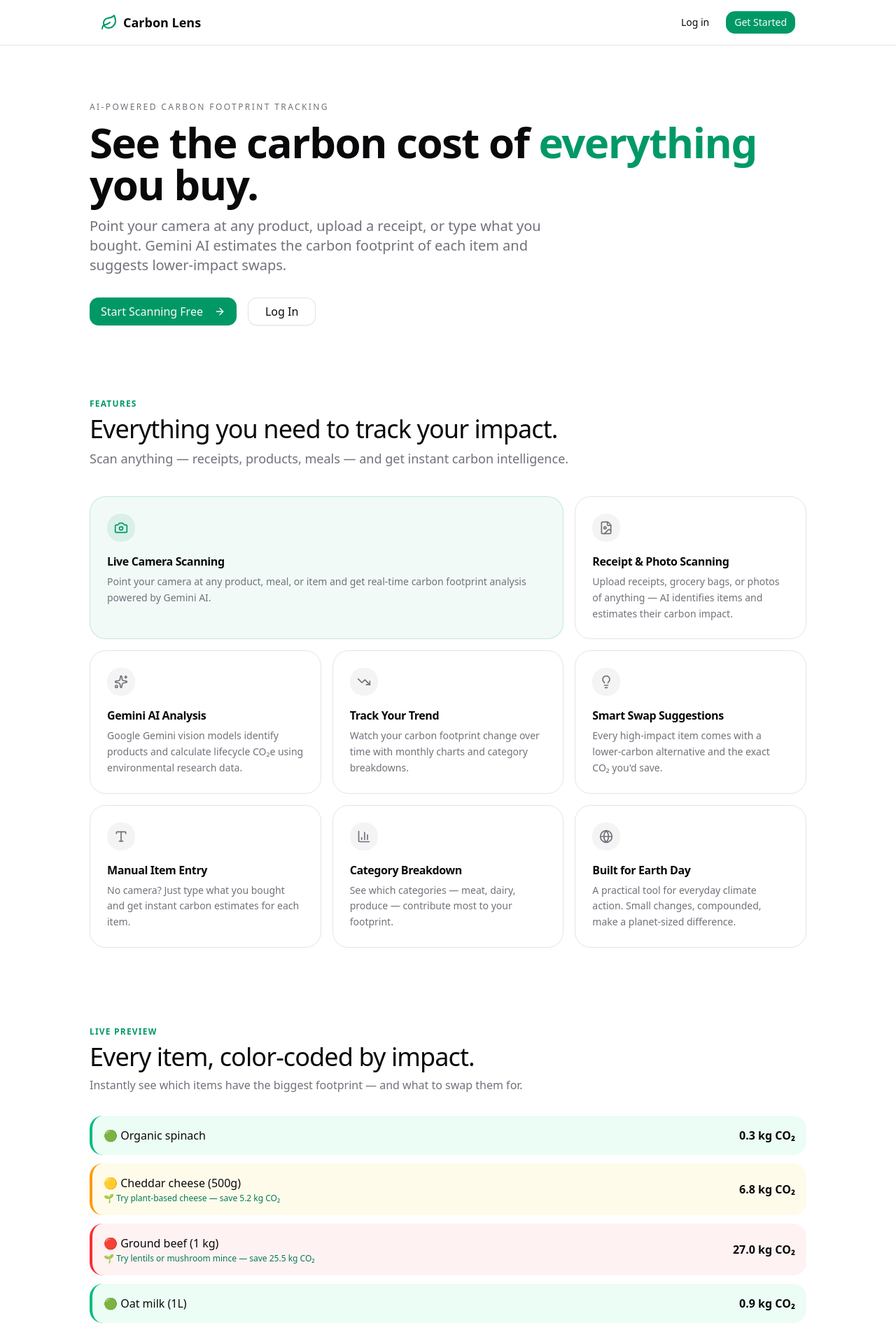
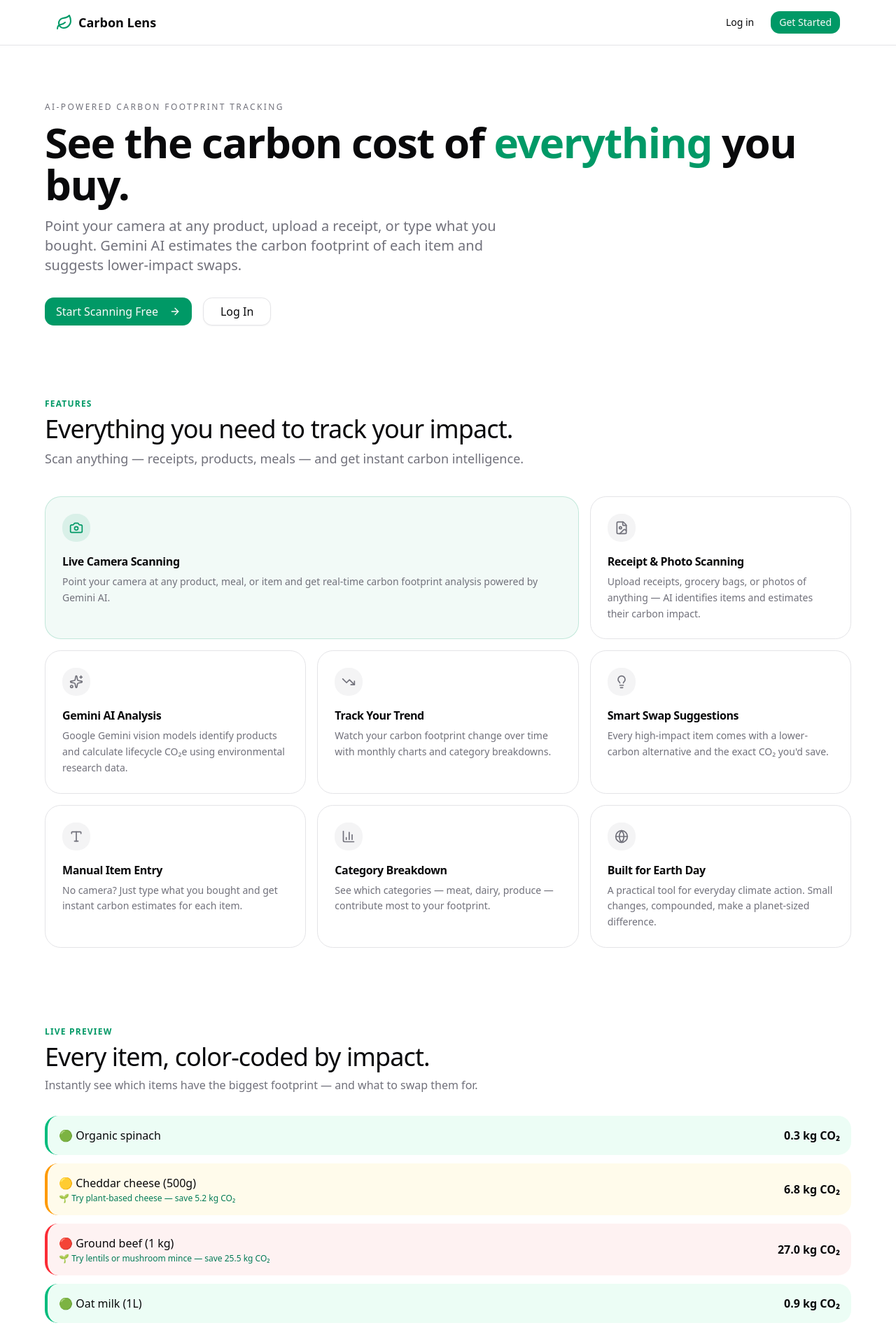
Before and after one commit to miracleonyenma/carbon-lens, a Next.js app: page / in a window 1280 px wide. Shown: the top 1920 px of the page at 70% size. Built offline with nearby package versions, Linux system fonts and the light colour scheme; no server answers.

Commit message:
fix: update max-width for various components to improve layout consistency

```diff
--- a/app/(app)/dashboard/climate/page.tsx
+++ b/app/(app)/dashboard/climate/page.tsx
@@ -22,7 +22,7 @@ export default function ClimateStatsPage() {
 
   if (loading) {
     return (
-      <div className="mx-auto w-full max-w-5xl px-4 py-8">
+      <div className="mx-auto w-full max-w-6xl px-4 py-8">
         <div className="animate-pulse space-y-6">
           <div className="h-8 w-48 rounded bg-muted" />
           <div className="grid gap-4 xl:grid-cols-3">
@@ -41,7 +41,7 @@ export default function ClimateStatsPage() {
   }
 
   return (
-    <div className="mx-auto w-full max-w-5xl px-4 py-8">
+    <div className="mx-auto w-full max-w-6xl px-4 py-8">
       <Link
         href="/dashboard"
         className="mb-6 flex items-center gap-1 text-sm text-muted-foreground hover:text-foreground"
--- a/app/(app)/dashboard/history/page.tsx
+++ b/app/(app)/dashboard/history/page.tsx
@@ -63,7 +63,7 @@ export default function HistoryPage() {
   }
 
   return (
-    <div className="w-full mx-auto max-w-5xl px-4 py-8">
+    <div className="w-full mx-auto max-w-6xl px-4 py-8">
       <div className="mb-8">
         <Link
           href="/dashboard"
--- a/app/(app)/dashboard/live/page.tsx
+++ b/app/(app)/dashboard/live/page.tsx
@@ -7,7 +7,7 @@ import { Button } from "@/components/ui/button";
 
 export default function LiveCameraPage() {
   return (
-    <div className="flex mx-auto max-w-5xl w-full flex-1 flex-col gap-4 p-4 pt-0">
+    <div className="flex mx-auto max-w-6xl w-full flex-1 flex-col gap-4 p-4 pt-0">
       <div className="flex items-center gap-3">
         <div className="p-2 bg-emerald-100 dark:bg-emerald-900 rounded-lg">
           <Camera className="h-5 w-5 text-emerald-600 dark:text-emerald-400" />
--- a/app/(app)/dashboard/page.tsx
+++ b/app/(app)/dashboard/page.tsx
@@ -97,7 +97,7 @@ export default function DashboardPage() {
 
   if (loading) {
     return (
-      <div className="w-full mx-auto max-w-5xl px-4 py-8">
+      <div className="w-full mx-auto max-w-6xl px-4 py-8">
         <div className="animate-pulse space-y-6">
           <div className="h-8 w-48 rounded bg-muted" />
           <div className="grid gap-4 md:grid-cols-4">
@@ -145,7 +145,7 @@ export default function DashboardPage() {
     .slice(0, 5);
 
   return (
-    <div className="w-full mx-auto max-w-5xl px-4 py-8">
+    <div className="w-full mx-auto max-w-6xl px-4 py-8">
       {/* Header */}
       <div className="mb-8 flex flex-wrap items-center justify-between gap-4">
         <div>
--- a/app/(app)/dashboard/scan/page.tsx
+++ b/app/(app)/dashboard/scan/page.tsx
@@ -171,7 +171,7 @@ export default function ScanPage() {
   }, []);
 
   return (
-    <div className="w-full mx-auto max-w-5xl px-4 py-8">
+    <div className="w-full mx-auto max-w-6xl px-4 py-8">
       {/* Header */}
       <div className="mb-8">
         <Link
--- a/app/(auth)/auth/error/page.tsx
+++ b/app/(auth)/auth/error/page.tsx
@@ -14,7 +14,7 @@ function ErrorContent() {
     searchParams.get("message") || "An error occurred during authentication";
 
   return (
-    <div className="wrapper w-full max-w-5xl mx-auto px-4 h-full py-12 flex flex-col gap-2">
+    <div className="wrapper w-full max-w-6xl mx-auto px-4 h-full py-12 flex flex-col gap-2">
       <header>
         <div className="wrapper">
           <h1 className="text-4xl font-bold text-background lg:text-foreground">
--- a/app/page.tsx
+++ b/app/page.tsx
@@ -147,7 +147,7 @@ export default function Home() {
     <main>
       {/* Sticky nav */}
       <nav className="sticky top-0 z-50 border-b bg-background/80 backdrop-blur-lg">
-        <div className="mx-auto flex h-16 max-w-5xl items-center justify-between px-4">
+        <div className="mx-auto flex h-16 max-w-6xl items-center justify-between px-4">
           <Link href="/" className="flex items-center gap-2 text-lg font-bold">
             <Leaf className="h-6 w-6 text-primary" />
             Carbon Lens
@@ -165,7 +165,7 @@ export default function Home() {
 
       {/* Hero */}
       <section className="w-full p-4 pt-20 pb-12">
-        <div className="mx-auto w-full max-w-5xl">
+        <div className="mx-auto w-full max-w-6xl">
           <p className="text-muted-foreground text-xs tracking-[0.2em] uppercase">
             AI-powered carbon footprint tracking
           </p>
@@ -193,8 +193,8 @@ export default function Home() {
 
       {/* Features */}
       <section className="w-full px-4 py-14">
-        <div className="mx-auto w-full max-w-5xl">
-          <div className="mb-10 max-w-5xl">
+        <div className="mx-auto w-full max-w-6xl">
+          <div className="mb-10 max-w-6xl">
             <p className="text-primary mb-2 text-xs font-semibold tracking-widest uppercase">
               Features
             </p>
@@ -217,8 +217,8 @@ export default function Home() {
 
       {/* Demo */}
       <section className="w-full px-4 py-14">
-        <div className="mx-auto w-full max-w-5xl">
-          <div className="mb-8 max-w-5xl">
+        <div className="mx-auto w-full max-w-6xl">
+          <div className="mb-8 max-w-6xl">
             <p className="text-primary mb-2 text-xs font-semibold tracking-widest uppercase">
               Live preview
             </p>
@@ -262,7 +262,7 @@ export default function Home() {
 
       {/* CTA */}
       <section className="w-full px-4 py-14">
-        <div className="bg-primary/5 border-primary/20 mx-auto w-full max-w-5xl rounded-2xl border p-12 text-center">
+        <div className="bg-primary/5 border-primary/20 mx-auto w-full max-w-6xl rounded-2xl border p-12 text-center">
           <Leaf className="mx-auto mb-6 h-12 w-12 text-primary" />
           <h2 className="text-3xl font-semibold tracking-tight">
             Ready to see your carbon footprint?
--- a/components/carbon/app-nav.tsx
+++ b/components/carbon/app-nav.tsx
@@ -17,7 +17,7 @@ export function AppNav() {
 
   return (
     <nav className="border-b px-4">
-      <div className="mx-auto flex max-w-5xl items-center gap-1">
+      <div className="mx-auto flex max-w-6xl items-center gap-1">
         <Link
           href="/dashboard"
           className="mr-4 flex items-center gap-2 py-3 font-bold"
--- a/components/page-header.tsx
+++ b/components/page-header.tsx
@@ -261,7 +261,7 @@ export function PageHeader({
         <div className="bg-background pointer-events-none absolute inset-0 -z-20 mask-[linear-gradient(to_bottom,rgba(0,0,0,0.35)_0%,transparent_100%)]" />
         <BlurredBackground className="h-[150%]" />
 
-        <div className="wrapper mx-auto flex min-h-16 max-w-4xl shrink-0 items-center gap-2 lg:py-6">
+        <div className="wrapper mx-auto flex min-h-16 max-w-5xl shrink-0 items-center gap-2 lg:py-6">
           {/* Logo / Team Switcher */}
           <AnimatePresence mode="sync">
             {options?.showTeamSwitcher ? (
--- a/components/ui/aevr/responsive-dialog.tsx
+++ b/components/ui/aevr/responsive-dialog.tsx
@@ -67,7 +67,7 @@ const ResponsiveDialog: React.FC<ResponsiveDialogProps> = ({
       <Dialog open={dialogOpen} onOpenChange={handleOpenChange}>
         <DialogTrigger asChild>{trigger}</DialogTrigger>
         <DialogContent
-          className={`max-h-[90vh] p-0 max-w-5xl ${
+          className={`max-h-[90vh] p-0 max-w-6xl ${
             title != null || description != null ? "" : "gap-0"
           }`}
         >
```
